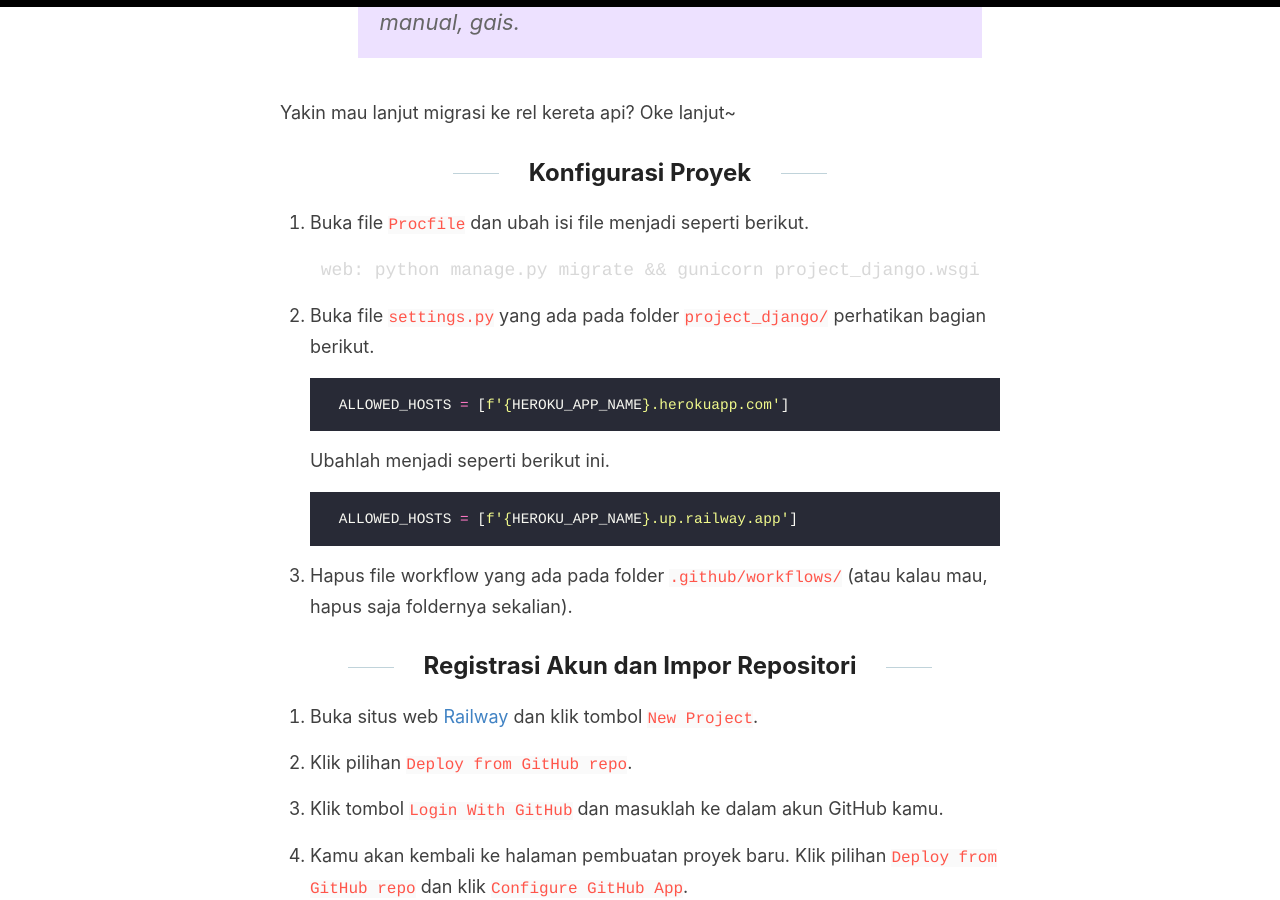
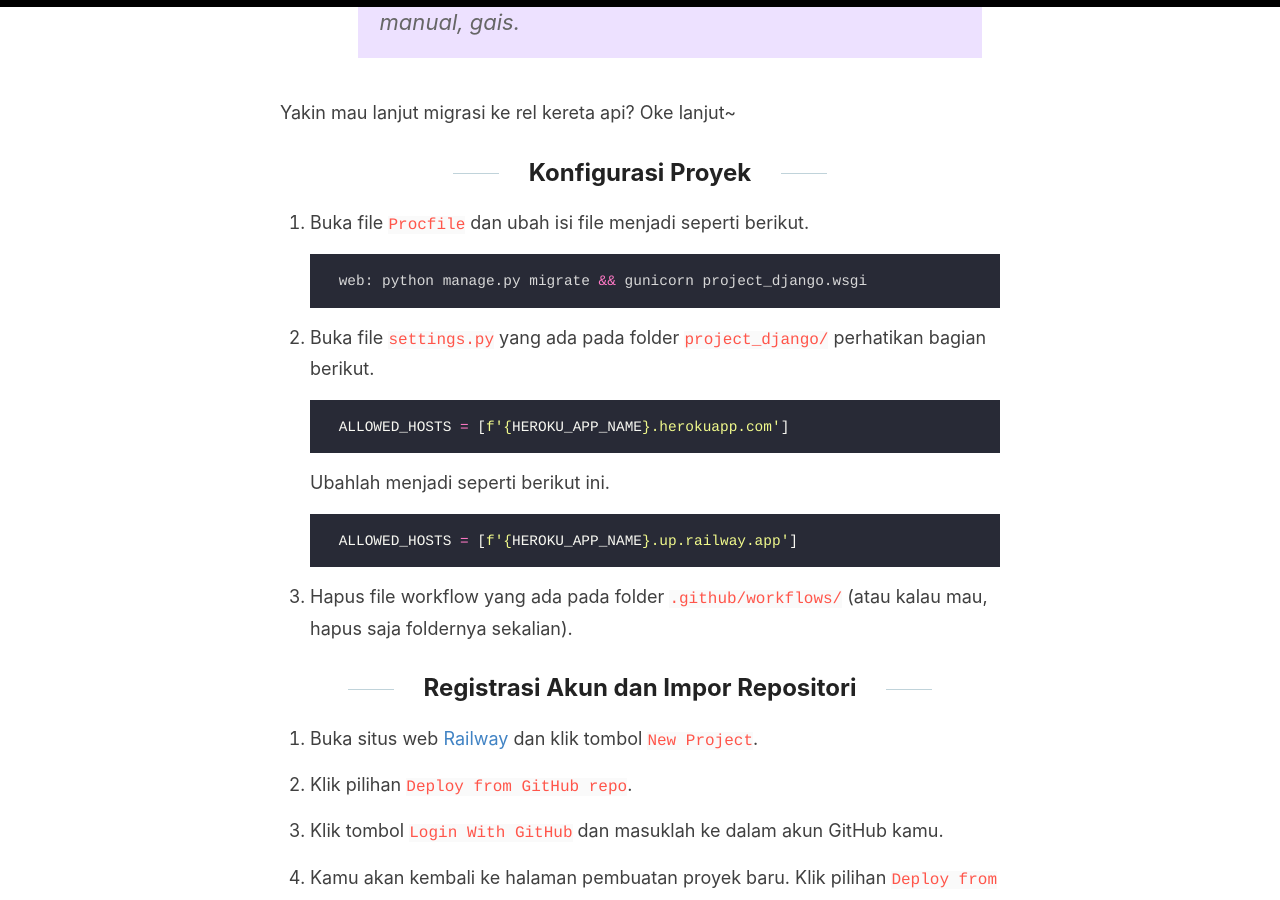
Before and after one commit to determinedguy/cecoret, a Jekyll site: the page built from _posts/2022-11-26-heroku-to-railway.md, in a window 1280 px wide and 900 px high, scrolled down 1390 px. Built offline with Jekyll 4.4.1, drawn with Linux system fonts in a browser that asks for light colours.

Commit message:
fix: formatting

````diff
--- a/_posts/2022-11-26-heroku-to-railway.md
+++ b/_posts/2022-11-26-heroku-to-railway.md
@@ -32,7 +32,7 @@ Yakin mau lanjut migrasi ke rel kereta api? Oke lanjut~
 
 1. Buka file `Procfile` dan ubah isi file menjadi seperti berikut.
 
-    ```procfile
+    ```sh
     web: python manage.py migrate && gunicorn project_django.wsgi
     ```
 
````
